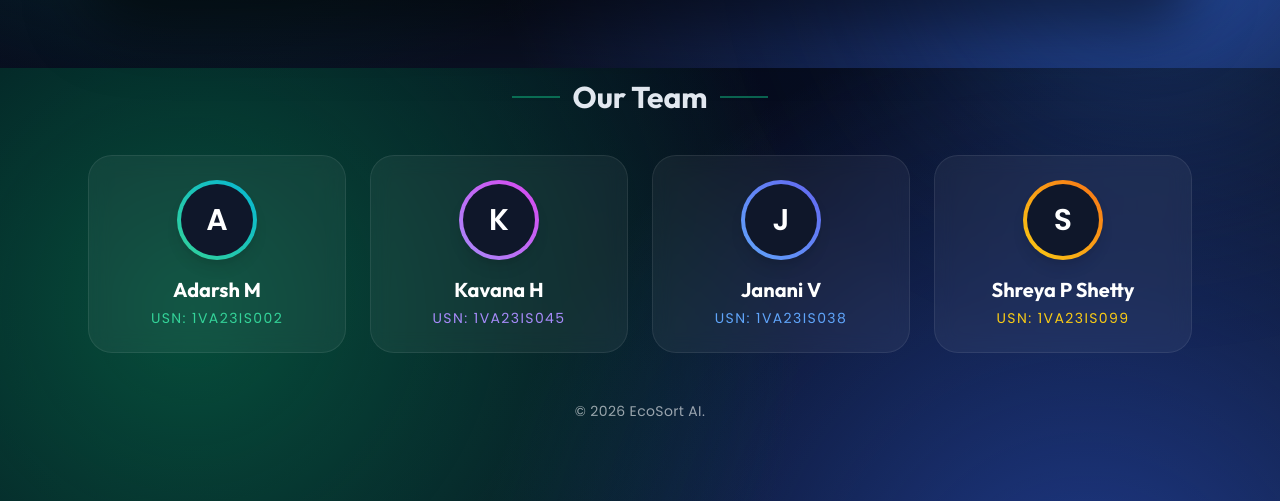
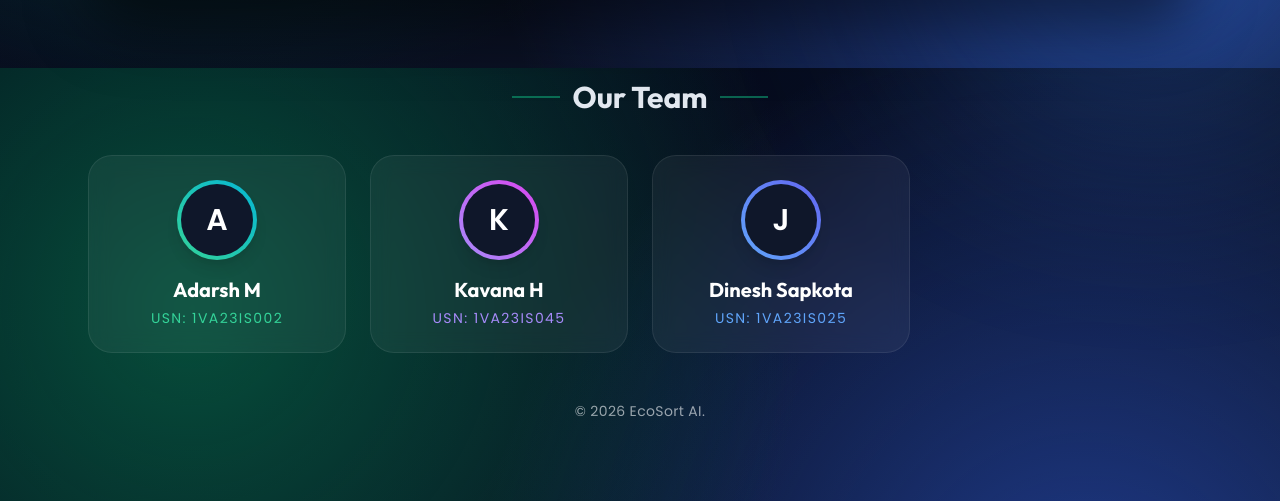
Before and after one commit to adarshm86/eco-sort, a plain HTML site: page index.html in a window 1280 px wide. Shown: the part 732-1233 px from the top of the page. Drawn offline with nearby package versions, Linux system fonts and the light colour scheme.

Commit message:
updated span box

```diff
--- a/index.html
+++ b/index.html
@@ -205,17 +205,11 @@
                     <div class="w-20 h-20 mx-auto rounded-full bg-gradient-to-tr from-blue-400 to-indigo-500 p-1 mb-4 shadow-lg">
                         <div class="w-full h-full bg-slate-900 rounded-full flex items-center justify-center text-3xl font-bold text-white">J</div>
                     </div>
-                    <h3 class="text-xl font-bold text-white mb-1">Janani V</h3>
-                    <p class="text-blue-400 text-sm font-medium tracking-widest">USN: 1VA23IS038</p>
+                    <h3 class="text-xl font-bold text-white mb-1">Dinesh Sapkota</h3>
+                    <p class="text-blue-400 text-sm font-medium tracking-widest">USN: 1VA23IS025</p>
                 </div>
 
-                <div class="glass-card p-6 rounded-3xl text-center">
-                    <div class="w-20 h-20 mx-auto rounded-full bg-gradient-to-tr from-yellow-400 to-orange-500 p-1 mb-4 shadow-lg">
-                        <div class="w-full h-full bg-slate-900 rounded-full flex items-center justify-center text-3xl font-bold text-white">S</div>
-                    </div>
-                    <h3 class="text-xl font-bold text-white mb-1">Shreya P Shetty</h3>
-                    <p class="text-yellow-400 text-sm font-medium tracking-widest">USN: 1VA23IS099</p>
-                </div>
+
             </div>
 
             <div class="mt-12 opacity-60 text-sm tracking-wide">
```
